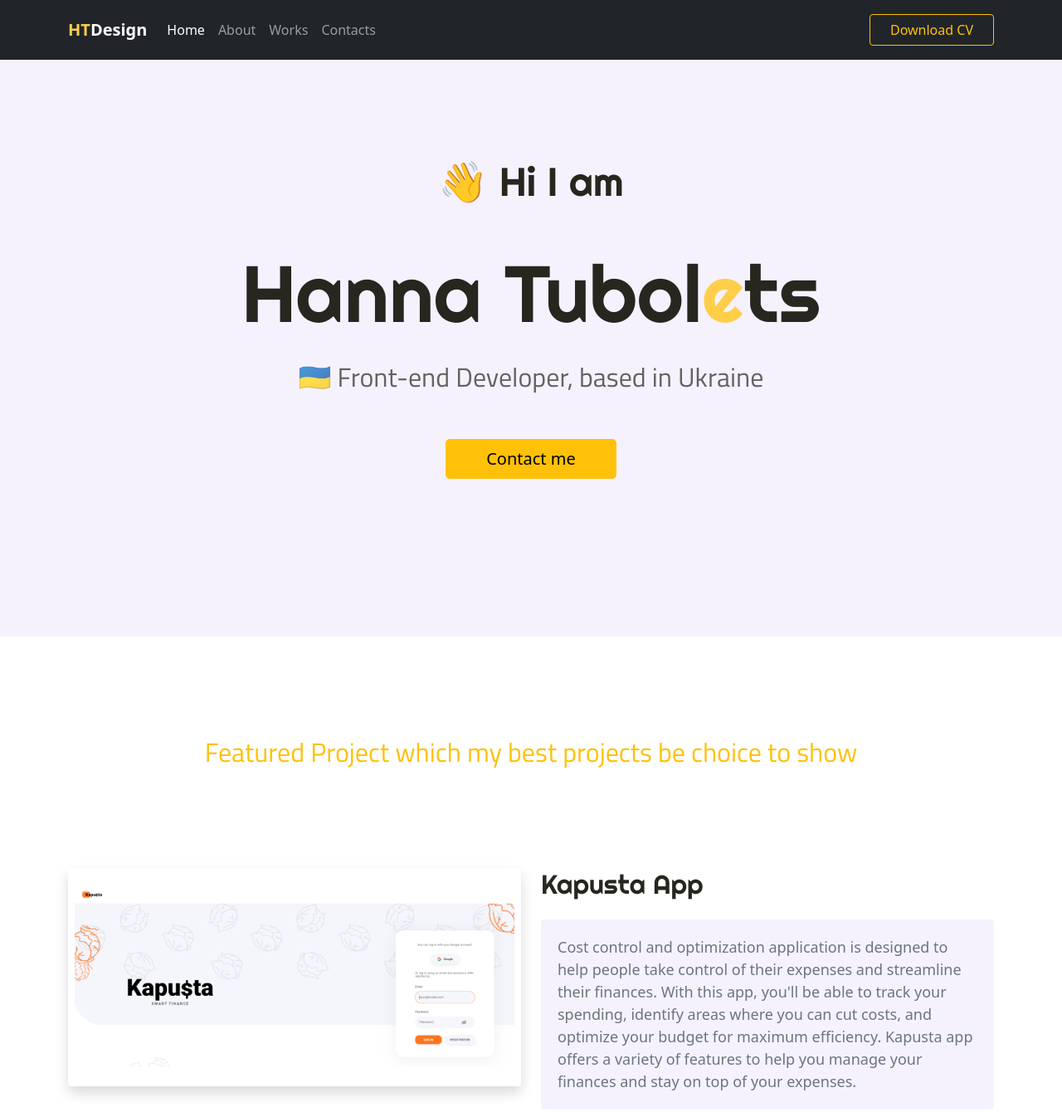
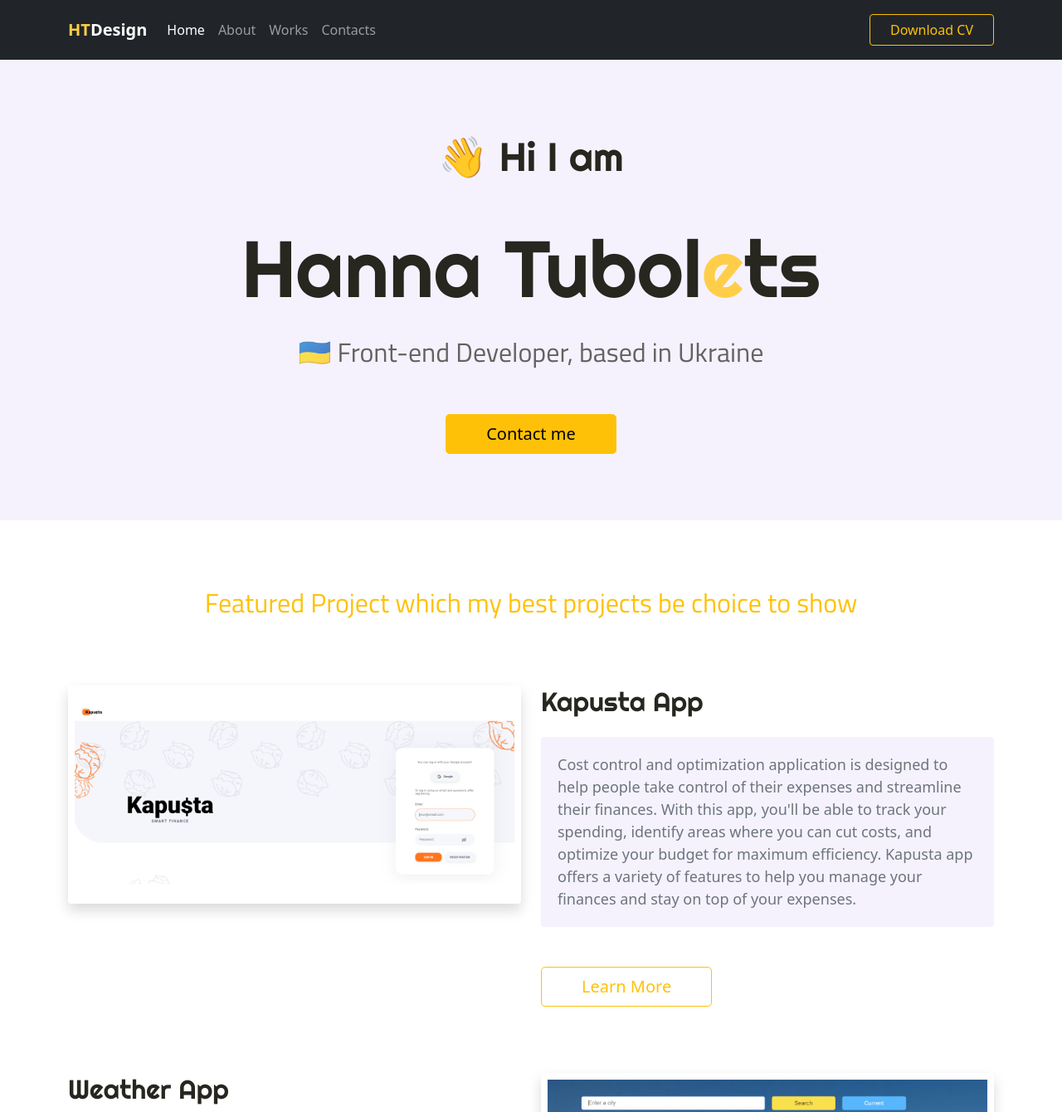
Before and after one commit to HannaTubolets/bootstrap-hw-portfolio, a plain HTML site: page index.html in a window 1280 px wide. Shown: the top 1340 px of the page at 83% size. Drawn offline with nearby package versions, Linux system fonts and the light colour scheme.

Commit message:
Updated styles

```diff
--- a/src/style.css
+++ b/src/style.css
@@ -33,14 +33,14 @@ p {
 }
 
 .section {
-  margin-top: 120px;
-  margin-bottom: 120px;
+  margin-top: 80px;
+  margin-bottom: 80px;
 }
 
 .hero {
   background: var(--secondary-color);
   text-align: center;
-  padding: 190px 16px;
+  padding: 160px 16px 80px;
 }
 
 .main-heading {
@@ -54,7 +54,7 @@ p {
 }
 
 .heading {
-  margin-top: 120px;
+  margin-top: 80px;
   font-size: 32px;
   font-family: 'Titillium Web';
 }
```
Also changed, not shown: contacts.html (+1 -0 lines), works.html (+2 -2 lines).
